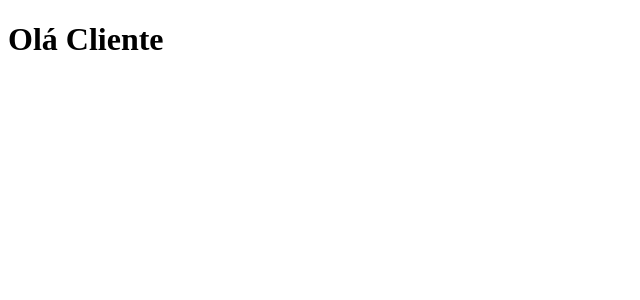
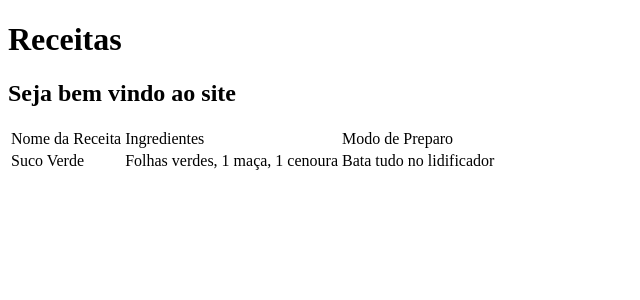
Before and after one commit to alexaugusto23/DJANGO_ALURA, a Django app: page / in a window 1280 px wide. Shown: the top 300 px of the page, without its empty margins (0-640 px from the left). Run offline with Django 3.2, Linux system fonts and the light colour scheme.

Commit message:
criado tabelas.

```diff
--- a/receitas/templates/index.html
+++ b/receitas/templates/index.html
@@ -6,6 +6,23 @@
         <title>Alura Receitas</title>
     </head>
     <body>
-        <h1>Olá Cliente</h1>
+        <h1>Receitas</h1>
+        <h2>Seja bem vindo ao site</h2>
+        <table>
+            <thead>
+                <tr>
+                    <td>Nome da Receita</td>
+                    <td>Ingredientes</td>
+                    <td>Modo de Preparo</td>
+                </tr>
+            </thead>
+            <tbody>
+                <tr>
+                    <td>Suco Verde</td>
+                    <td>Folhas verdes, 1 maça, 1 cenoura</td>
+                    <td>Bata tudo no lidificador</td>
+                </tr>
+            </tbody>
+        </table>
     </body>
 </html>
```
